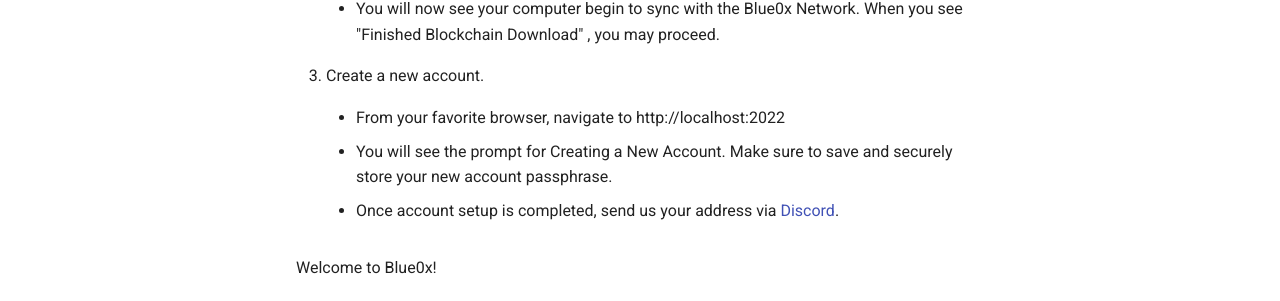
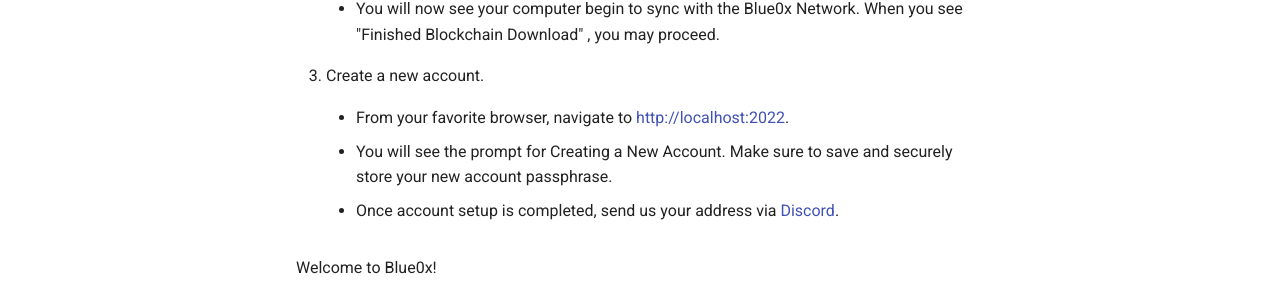
Before and after one commit to theBlue0x/docs, an MkDocs documentation site: the page built from docs/setup/local.md, in a window 1280 px wide and 1352 px high. Shown: the part 1002-1303 px from the top of the window. Built offline with MkDocs 1.6.1 and Material for MkDocs 9.7.7, drawn with Linux system fonts in a browser that asks for light colours; part of the change alters nothing that is shown.

```diff
--- a/docs/setup/local.md
+++ b/docs/setup/local.md
@@ -32,7 +32,7 @@ You will need the latest Java JDK installed on your computer and you will need t
 
 3. Create a new account.
 
-	-  From your favorite browser, navigate to http://localhost:2022
+	-  From your favorite browser, navigate to [http://localhost:2022](http://localhost:2022).
 
 	- You will see the prompt for Creating a New Account.  Make sure to save and securely store your new account passphrase.
 
```
